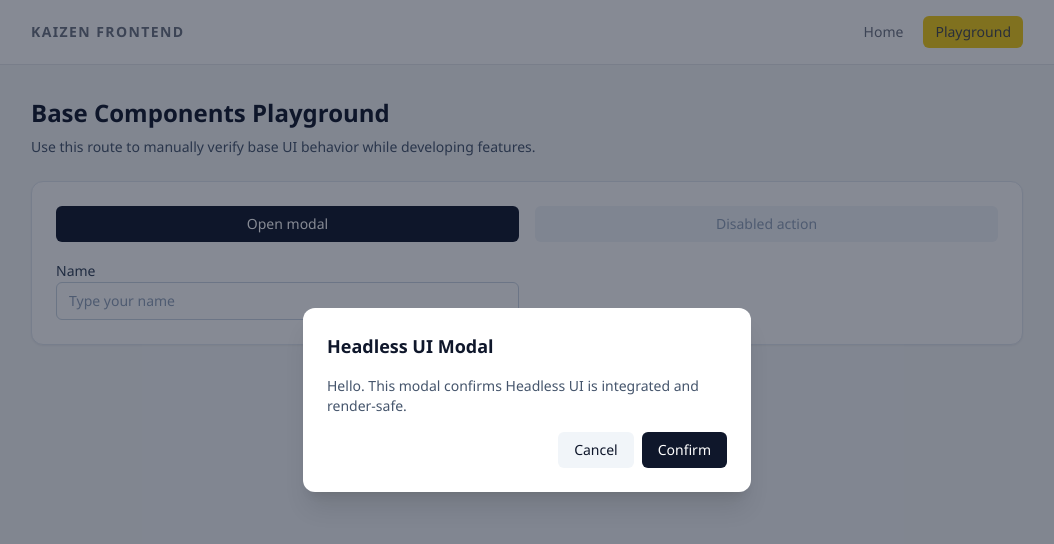
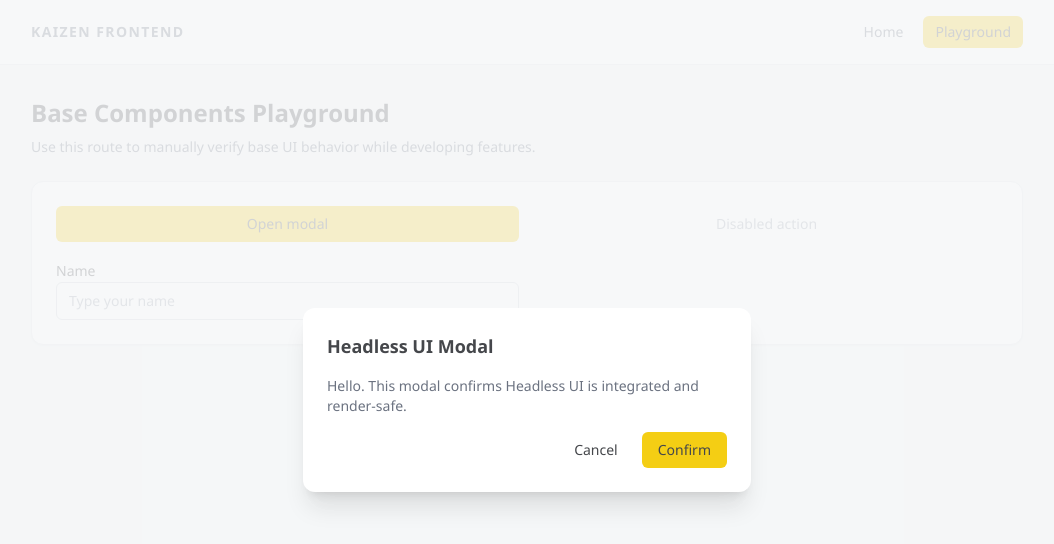
Before and after one commit to jlescarlan11/kaizen, a React (Vite) app in the folder frontend/: page /playground in a window 1280 px wide. Both pictures are taken after a click on the button "Open modal". Shown: the top 544 px of the page, without its empty margins (113-1167 px from the left). Built offline with nearby package versions, Linux system fonts and the light colour scheme; no server answers.

Commit message:
fix(frontend): replace hardcoded component colors with theme tokens

```diff
--- a/frontend/src/features/home/HomePage.tsx
+++ b/frontend/src/features/home/HomePage.tsx
@@ -3,11 +3,11 @@ import type { ReactElement } from 'react'
 export function HomePage(): ReactElement {
   return (
     <section className="space-y-4">
-      <p className="inline-flex rounded-full bg-emerald-100 px-3 py-1 text-xs font-semibold uppercase tracking-wide text-emerald-800">
+      <p className="inline-flex rounded-full bg-success-light px-3 py-1 text-xs font-semibold uppercase tracking-wide text-success-dark">
         Tailwind is active
       </p>
-      <h1 className="text-3xl font-bold text-slate-900">Kaizen UI Starter</h1>
-      <p className="max-w-2xl text-sm text-slate-600">
+      <h1 className="text-3xl font-bold text-text-primary">Kaizen UI Starter</h1>
+      <p className="max-w-2xl text-sm text-text-secondary">
         The frontend foundation is initialized with React, Vite, TypeScript, Redux Toolkit, RTK
         Query, Headless UI, and React Router.
       </p>
--- a/frontend/src/features/not-found/NotFoundPage.tsx
+++ b/frontend/src/features/not-found/NotFoundPage.tsx
@@ -3,15 +3,15 @@ import { Link } from 'react-router-dom'
 
 export function NotFoundPage(): ReactElement {
   return (
-    <section className="mx-auto mt-20 max-w-md rounded-xl border border-slate-200 bg-white p-8 text-center shadow-sm">
-      <p className="text-xs font-semibold uppercase tracking-wider text-slate-500">404</p>
-      <h1 className="mt-2 text-2xl font-bold text-slate-900">Page not found</h1>
-      <p className="mt-3 text-sm text-slate-600">
+    <section className="mx-auto mt-20 max-w-md rounded-xl border border-border bg-surface p-8 text-center shadow-sm">
+      <p className="text-xs font-semibold uppercase tracking-wider text-text-secondary">404</p>
+      <h1 className="mt-2 text-2xl font-bold text-text-primary">Page not found</h1>
+      <p className="mt-3 text-sm text-text-secondary">
         The page you requested does not exist or has moved.
       </p>
       <Link
         to="/"
-        className="mt-6 inline-flex rounded-md bg-slate-900 px-4 py-2 text-sm font-medium text-white transition hover:bg-slate-700"
+        className="mt-6 inline-flex rounded-md bg-primary px-4 py-2 text-sm font-medium text-text-inverse transition hover:bg-primary-hover"
       >
         Return home
       </Link>
--- a/frontend/src/features/playground/PlaygroundPage.tsx
+++ b/frontend/src/features/playground/PlaygroundPage.tsx
@@ -13,13 +13,13 @@ export function PlaygroundPage(): ReactElement {
   return (
     <section className="space-y-6">
       <header className="space-y-2">
-        <h1 className="text-2xl font-bold text-slate-900">Base Components Playground</h1>
-        <p className="text-sm text-slate-600">
+        <h1 className="text-2xl font-bold text-text-primary">Base Components Playground</h1>
+        <p className="text-sm text-text-secondary">
           Use this route to manually verify base UI behavior while developing features.
         </p>
       </header>
 
-      <div className="grid gap-4 rounded-xl border border-slate-200 bg-white p-6 shadow-sm sm:grid-cols-2">
+      <div className="grid gap-4 rounded-xl border border-border bg-surface p-6 shadow-sm sm:grid-cols-2">
         <Button onClick={() => setModalOpen(true)}>Open modal</Button>
         <Button variant="secondary" disabled>
           Disabled action
@@ -47,7 +47,7 @@ export function PlaygroundPage(): ReactElement {
           </div>
         }
       >
-        <p className="text-sm text-slate-600">
+        <p className="text-sm text-text-secondary">
           Hello{name ? `, ${name}` : ''}. This modal confirms Headless UI is integrated and
           render-safe.
         </p>
--- a/frontend/src/shared/components/Button.tsx
+++ b/frontend/src/shared/components/Button.tsx
@@ -9,9 +9,9 @@ export interface ButtonProps extends ButtonHTMLAttributes<HTMLButtonElement> {
 
 const variantStyles: Record<ButtonVariant, string> = {
   primary:
-    'bg-slate-900 text-white hover:bg-slate-700 focus-visible:ring-slate-400 disabled:bg-slate-300',
+    'bg-primary text-text-primary hover:bg-primary-hover focus-visible:ring-primary disabled:bg-surface-secondary disabled:text-text-tertiary',
   secondary:
-    'bg-slate-100 text-slate-900 hover:bg-slate-200 focus-visible:ring-slate-300 disabled:bg-slate-100 disabled:text-slate-400',
+    'bg-surface text-text-primary hover:bg-surface-secondary focus-visible:ring-primary disabled:bg-surface disabled:text-text-tertiary',
 }
 
 export function Button({
--- a/frontend/src/shared/components/Input.tsx
+++ b/frontend/src/shared/components/Input.tsx
@@ -10,21 +10,21 @@ export function Input({ className, error, id, label, ...props }: InputProps): Re
   return (
     <div className="space-y-1">
       {label ? (
-        <label htmlFor={id} className="text-sm font-medium text-slate-700">
+        <label htmlFor={id} className="text-sm font-medium text-text-primary">
           {label}
         </label>
       ) : null}
       <input
         id={id}
         className={cn(
-          'w-full rounded-md border border-slate-300 bg-white px-3 py-2 text-sm text-slate-900',
-          'placeholder:text-slate-400 focus:border-slate-600 focus:outline-none focus:ring-2 focus:ring-slate-300',
-          error ? 'border-red-500 focus:border-red-500 focus:ring-red-200' : '',
+          'w-full rounded-md border border-border-strong bg-surface px-3 py-2 text-sm text-text-primary',
+          'placeholder:text-text-tertiary focus:border-primary focus:outline-none focus:ring-2 focus:ring-primary',
+          error ? 'border-error focus:border-error focus:ring-error-light' : '',
           className,
         )}
         {...props}
       />
-      {error ? <p className="text-xs text-red-600">{error}</p> : null}
+      {error ? <p className="text-xs text-error">{error}</p> : null}
     </div>
   )
 }
--- a/frontend/src/shared/components/Modal.tsx
+++ b/frontend/src/shared/components/Modal.tsx
@@ -30,7 +30,7 @@ export function Modal({ children, footer, onClose, open, title }: ModalProps): R
           leaveFrom="opacity-100"
           leaveTo="opacity-0"
         >
-          <DialogBackdrop className="fixed inset-0 bg-slate-900/50" />
+          <DialogBackdrop className="fixed inset-0 bg-background/80" />
         </TransitionChild>
 
         <div className="fixed inset-0 flex items-center justify-center p-4">
@@ -43,8 +43,8 @@ export function Modal({ children, footer, onClose, open, title }: ModalProps): R
             leaveFrom="opacity-100 scale-100"
             leaveTo="opacity-0 scale-95"
           >
-            <DialogPanel className="w-full max-w-md space-y-4 rounded-xl bg-white p-6 shadow-xl">
-              <DialogTitle className="text-lg font-semibold text-slate-900">{title}</DialogTitle>
+            <DialogPanel className="w-full max-w-md space-y-4 rounded-xl bg-surface p-6 shadow-xl">
+              <DialogTitle className="text-lg font-semibold text-text-primary">{title}</DialogTitle>
               {children}
               {footer}
             </DialogPanel>
```
